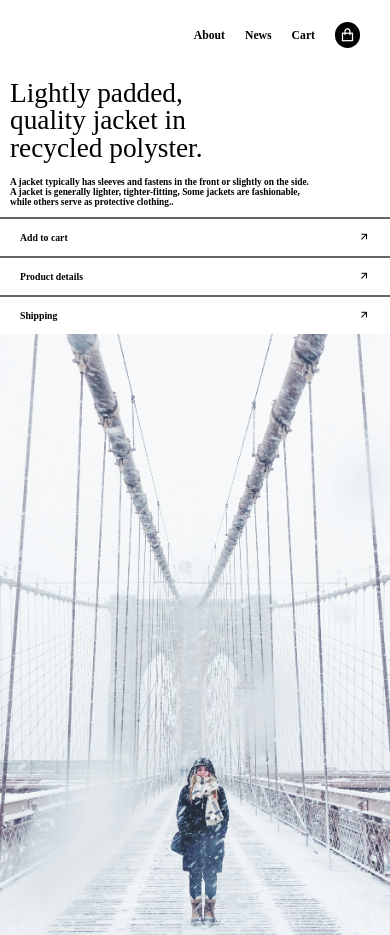
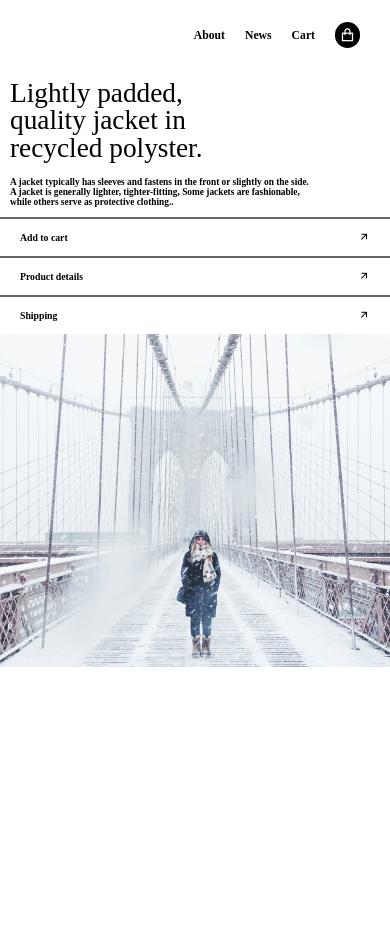
Before and after one commit to ahadkhaan/HTML-CSS-Landing-Pg1, a plain HTML site: page index.html in a window 390 px wide. Shown: the top 935 px of the page. After the commit the page ends 844 px from the top, so only its background shows below. Drawn offline with nearby package versions, Linux system fonts and the light colour scheme; a web font is replaced by a local one.

Commit message:
Update style.css

```diff
--- a/style.css
+++ b/style.css
@@ -163,7 +163,7 @@ font-weight: 500;
 .end{
    width: 100%;
     background-color: yellow;
-    height: calc(100% - 75px);
+    height: 39.5%;
     background-image: url("pic.jpg");
     background-size: cover;
     background-position: center;
```
